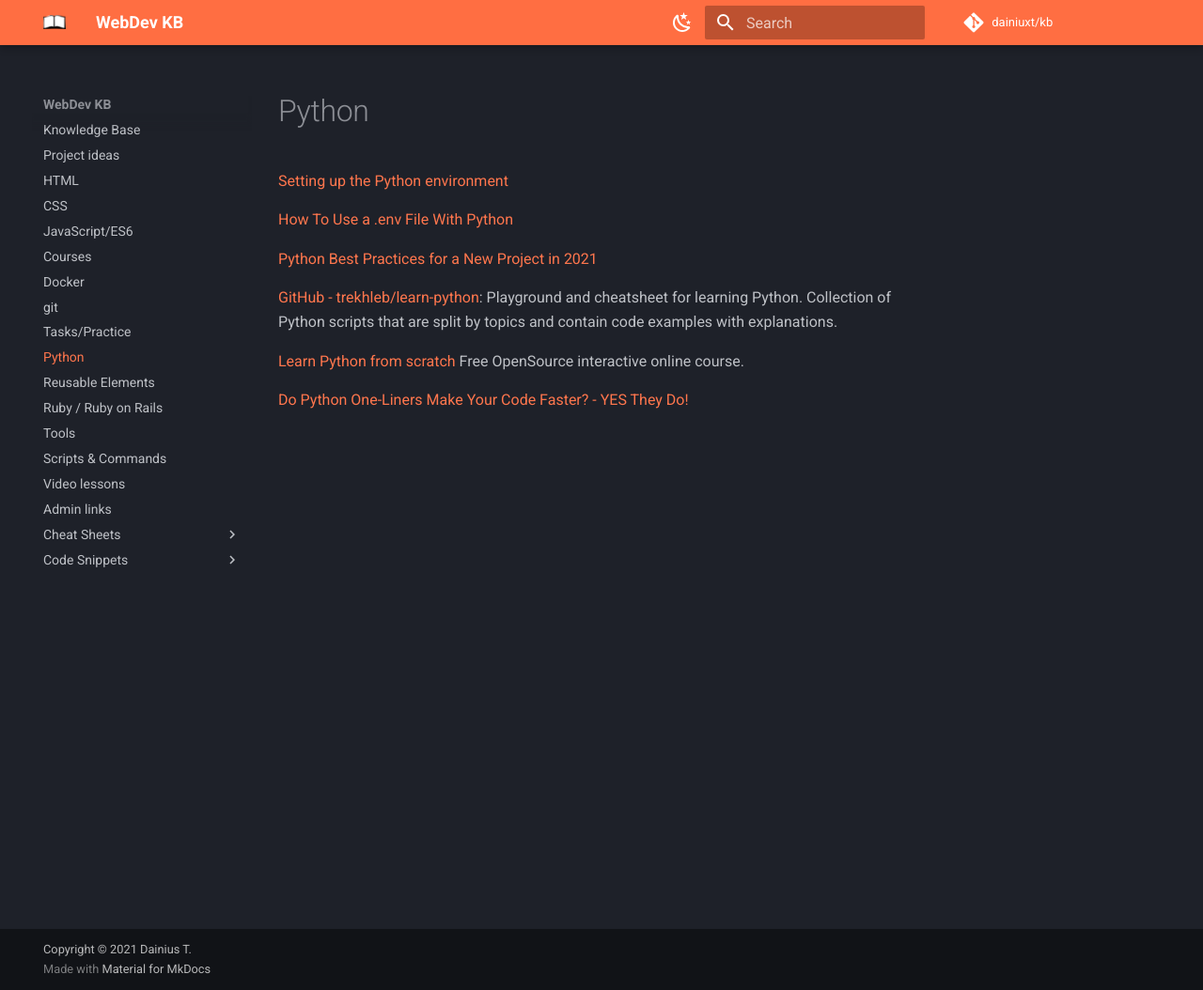
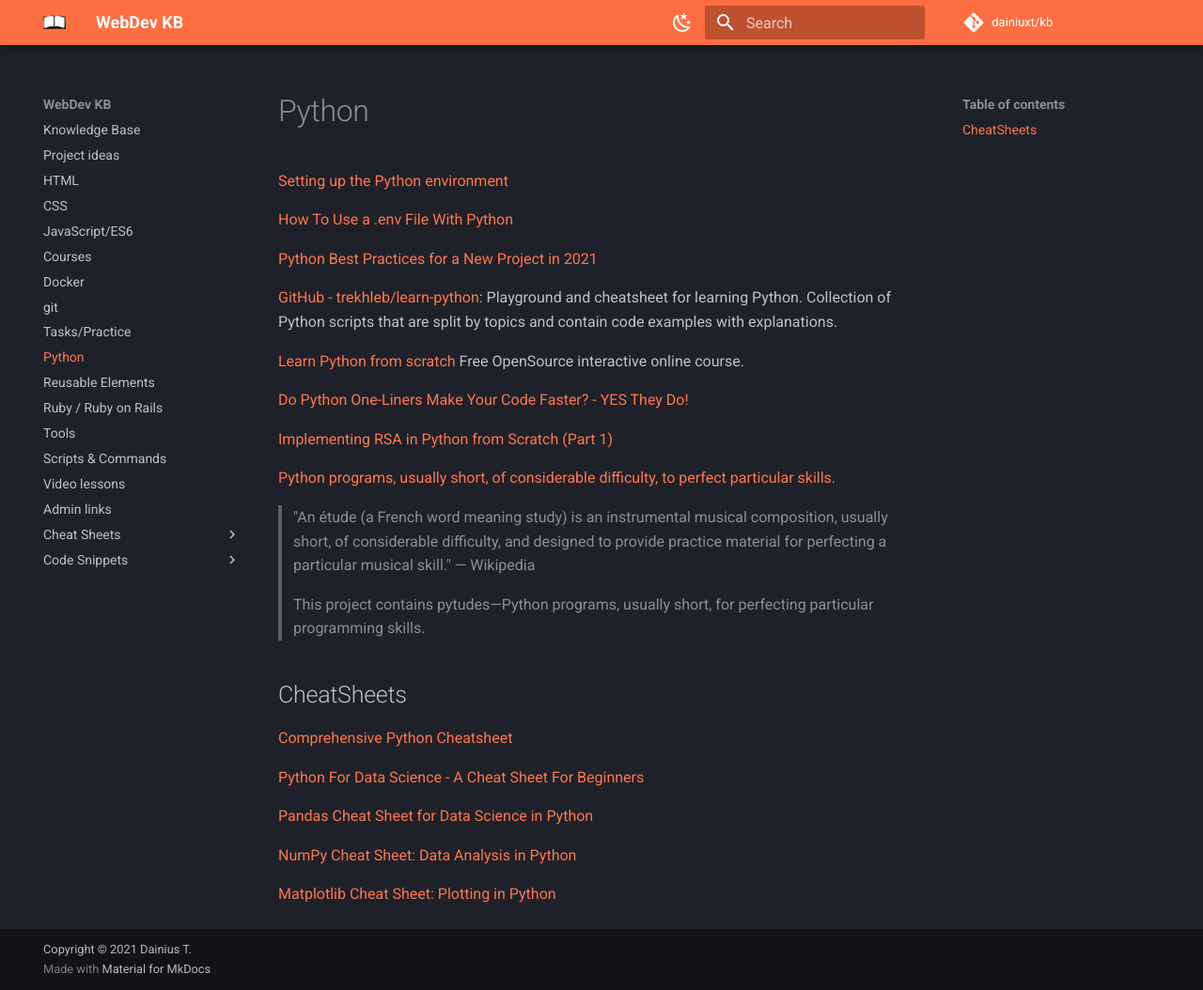
Before and after one commit to dainiuxt/kb, an MkDocs documentation site: the page built from docs/Python.md, in a window 1280 px wide and 1054 px high. Shown: the whole window at 94% size. Built offline with MkDocs 1.6.1 and Material for MkDocs 9.7.7, drawn with Linux system fonts in a browser that asks for light colours; comment, search, counter and statistics services are not loaded.

Commit message:
add python/js links

```diff
--- a/docs/Python.md
+++ b/docs/Python.md
@@ -11,3 +11,23 @@
 [Learn Python from scratch](https://futurecoder.io/) Free OpenSource interactive online course.
 
 [Do Python One-Liners Make Your Code Faster? - YES They Do!](https://dev.to/naveenkumarmd/do-python-one-liners-make-your-code-faster-514f)
+
+[Implementing RSA in Python from Scratch (Part 1)](https://coderoasis.com/implementing-rsa-from-scratch-in-python/)
+
+[Python programs, usually short, of considerable difficulty, to perfect particular skills.](https://github.com/norvig/pytudes)
+
+> "An étude (a French word meaning study) is an instrumental musical composition, usually short, of considerable difficulty, and designed to provide practice material for perfecting a particular musical skill." — Wikipedia
+>
+> This project contains pytudes—Python programs, usually short, for perfecting particular programming skills.
+
+## CheatSheets
+
+[Comprehensive Python Cheatsheet](https://gto76.github.io/python-cheatsheet/)
+
+[Python For Data Science - A Cheat Sheet For Beginners](https://www.datacamp.com/community/tutorials/python-data-science-cheat-sheet-basics)
+
+[Pandas Cheat Sheet for Data Science in Python](https://www.datacamp.com/community/blog/python-pandas-cheat-sheet)
+
+[NumPy Cheat Sheet: Data Analysis in Python](https://www.datacamp.com/community/blog/python-numpy-cheat-sheet)
+
+[Matplotlib Cheat Sheet: Plotting in Python](https://www.datacamp.com/community/blog/python-matplotlib-cheat-sheet)
```
Also changed, not shown: docs/02CSS.md (+5 -0 lines), docs/03JavaScript.md (+4 -0 lines).
